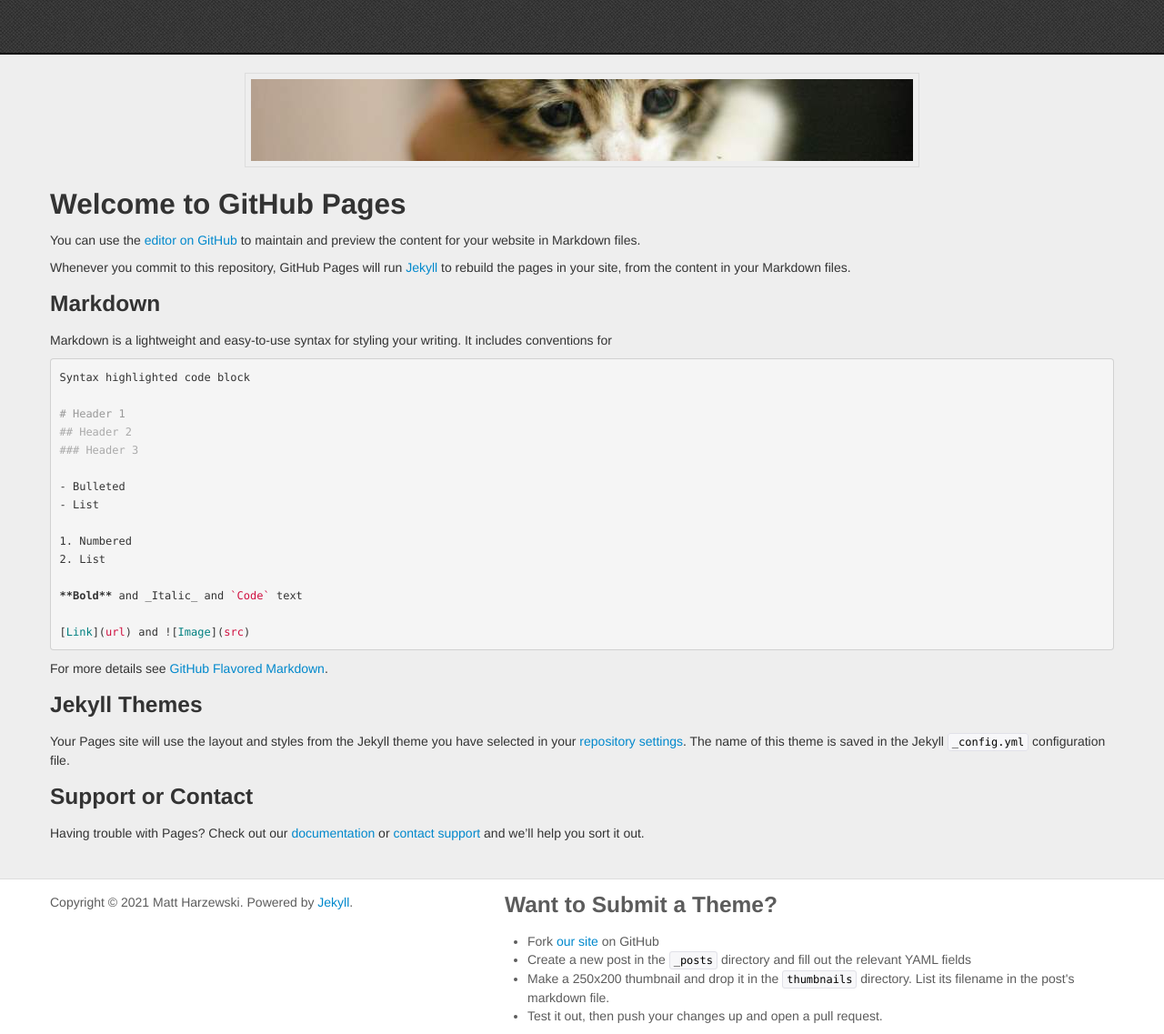
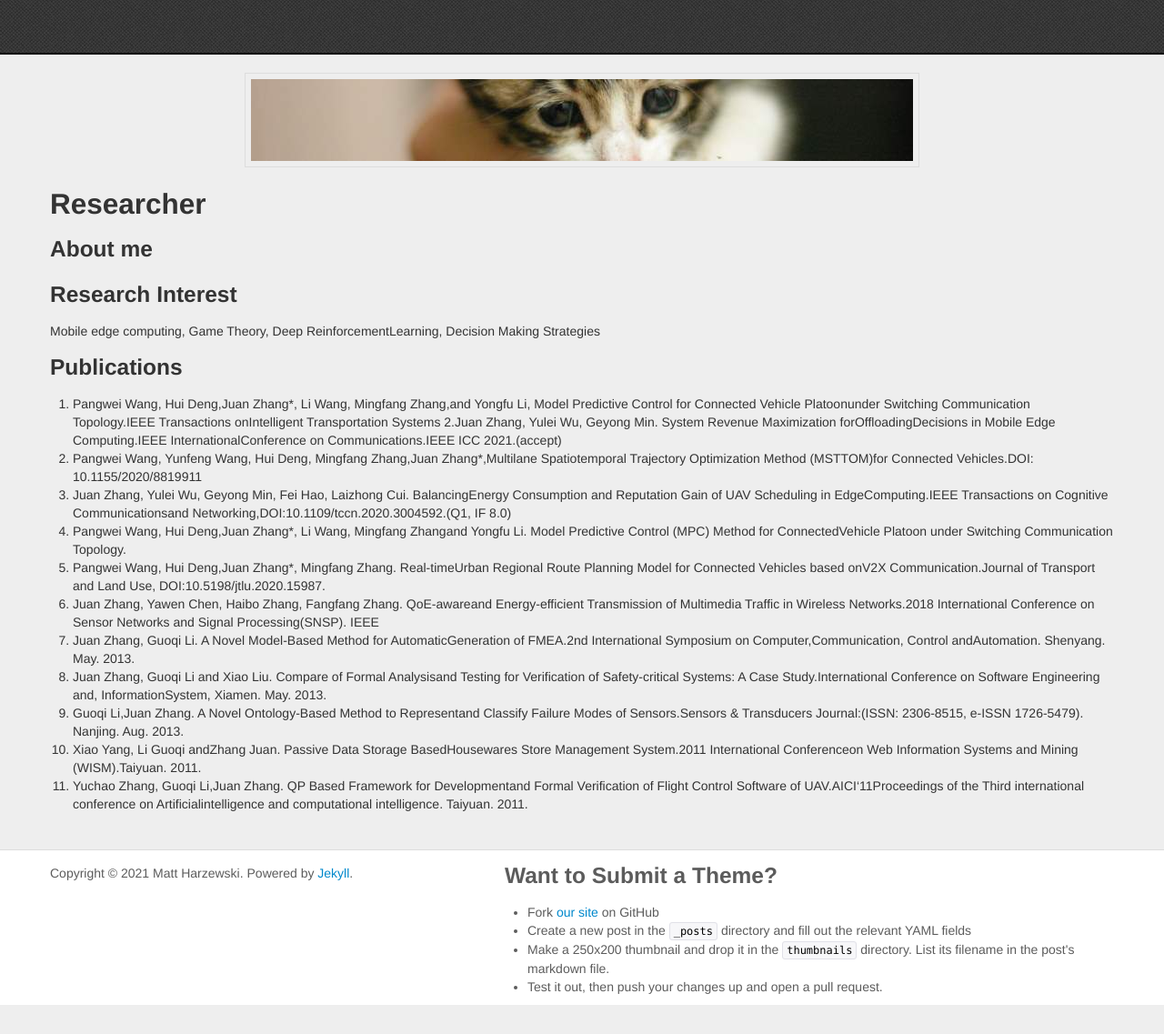
Before and after one commit to jdaisyzhang/JuanZhang, a Jekyll site: the page built from index.md, in a window 1280 px wide. Shown: the whole page at 91% size. Built offline with Jekyll 4.4.1, drawn with Linux system fonts in a browser that asks for light colours; our own code applies the rules of GitHub Pages for plain Markdown files; after the commit the page ends 1105 px from its top, so only the background shows below that; grey boxes are pictures that could not be loaded.

Commit message:
Update index.md

````diff
--- a/index.md
+++ b/index.md
@@ -1,37 +1,21 @@
-## Welcome to GitHub Pages
+## Researcher
 
-You can use the [editor on GitHub](https://github.com/jdaisyzhang/JuanZhang/edit/gh-pages/index.md) to maintain and preview the content for your website in Markdown files.
 
-Whenever you commit to this repository, GitHub Pages will run [Jekyll](https://jekyllrb.com/) to rebuild the pages in your site, from the content in your Markdown files.
+### About me
 
-### Markdown
+### Research Interest
+Mobile edge computing, Game Theory, Deep ReinforcementLearning, Decision Making Strategies
 
-Markdown is a lightweight and easy-to-use syntax for styling your writing. It includes conventions for
-
-```markdown
-Syntax highlighted code block
-
-# Header 1
-## Header 2
-### Header 3
-
-- Bulleted
-- List
-
-1. Numbered
-2. List
-
-**Bold** and _Italic_ and `Code` text
-
-[Link](url) and ![Image](src)
-```
-
-For more details see [GitHub Flavored Markdown](https://guides.github.com/features/mastering-markdown/).
-
-### Jekyll Themes
-
-Your Pages site will use the layout and styles from the Jekyll theme you have selected in your [repository settings](https://github.com/jdaisyzhang/JuanZhang/settings/pages). The name of this theme is saved in the Jekyll `_config.yml` configuration file.
-
-### Support or Contact
-
-Having trouble with Pages? Check out our [documentation](https://docs.github.com/categories/github-pages-basics/) or [contact support](https://support.github.com/contact) and we’ll help you sort it out.
+### Publications
+1. Pangwei  Wang,  Hui  Deng,Juan  Zhang*,  Li  Wang,  Mingfang  Zhang,and Yongfu Li, Model Predictive Control for Connected Vehicle Platoonunder  Switching  Communication  Topology.IEEE  Transactions  onIntelligent Transportation Systems
+2.Juan Zhang, Yulei Wu, Geyong Min.  System Revenue Maximization forOffloadingDecisions  in  Mobile  Edge  Computing.IEEE  InternationalConference on Communications.IEEE ICC 2021.(accept)
+3. Pangwei Wang, Yunfeng Wang, Hui Deng, Mingfang Zhang,Juan Zhang*,Multilane  Spatiotemporal  Trajectory  Optimization  Method  (MSTTOM)for Connected Vehicles.DOI: 10.1155/2020/8819911
+4. Juan Zhang, Yulei Wu, Geyong Min, Fei Hao, Laizhong Cui.  BalancingEnergy  Consumption  and  Reputation  Gain  of  UAV  Scheduling  in  EdgeComputing.IEEE  Transactions  on  Cognitive  Communicationsand Networking,DOI:10.1109/tccn.2020.3004592.(Q1, IF 8.0)
+5. Pangwei  Wang,  Hui  Deng,Juan  Zhang*,  Li  Wang,  Mingfang  Zhangand Yongfu Li.  Model Predictive Control (MPC) Method for ConnectedVehicle Platoon under Switching Communication Topology.
+6. Pangwei  Wang,  Hui  Deng,Juan  Zhang*,  Mingfang  Zhang.   Real-timeUrban Regional Route Planning Model for Connected Vehicles based onV2X  Communication.Journal  of  Transport  and  Land  Use,  DOI:10.5198/jtlu.2020.15987.
+7. Juan Zhang, Yawen Chen, Haibo Zhang, Fangfang Zhang.  QoE-awareand Energy-efficient Transmission of Multimedia Traffic in Wireless Networks.2018 International Conference on Sensor Networks and Signal Processing(SNSP). IEEE
+8. Juan  Zhang,  Guoqi  Li.   A  Novel  Model-Based  Method  for  AutomaticGeneration of FMEA.2nd International Symposium on Computer,Communication, Control andAutomation.  Shenyang.  May.  2013.
+9. Juan  Zhang,  Guoqi  Li  and  Xiao  Liu.    Compare  of  Formal  Analysisand  Testing  for  Verification  of  Safety-critical  Systems:   A  Case  Study.International Conference on Software Engineering and, InformationSystem, Xiamen.  May.  2013.
+10. Guoqi Li,Juan Zhang.  A Novel Ontology-Based Method to Representand Classify Failure Modes of Sensors.Sensors & Transducers Journal:(ISSN: 2306-8515, e-ISSN 1726-5479).  Nanjing.  Aug.  2013.
+11. Xiao  Yang,  Li  Guoqi  andZhang  Juan.   Passive  Data  Storage  BasedHousewares Store Management System.2011 International Conferenceon Web Information Systems and Mining (WISM).Taiyuan. 2011.
+12. Yuchao Zhang, Guoqi Li,Juan Zhang. QP Based Framework for Developmentand  Formal  Verification  of  Flight  Control  Software  of  UAV.AICI‘11Proceedings  of  the  Third  international  conference  on  Artificialintelligence and computational intelligence.  Taiyuan.  2011.
````
